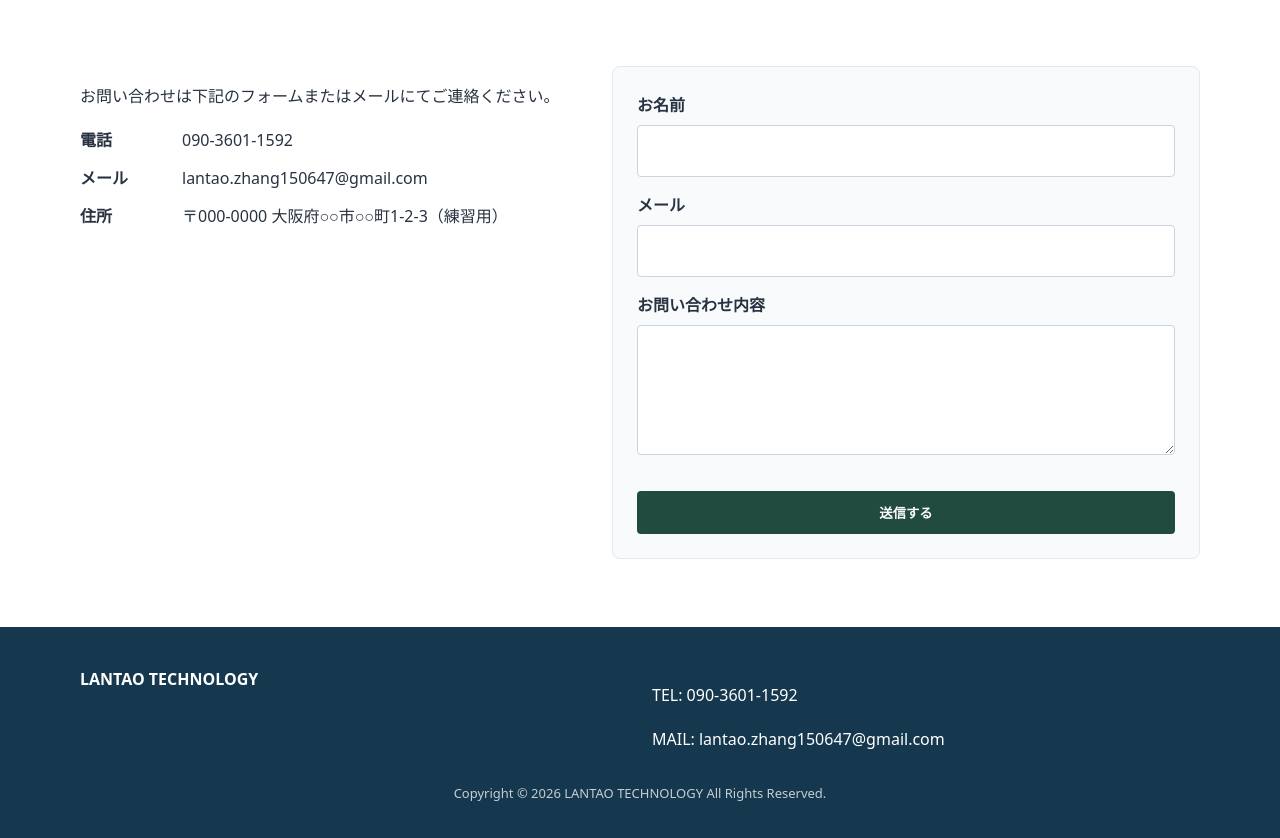
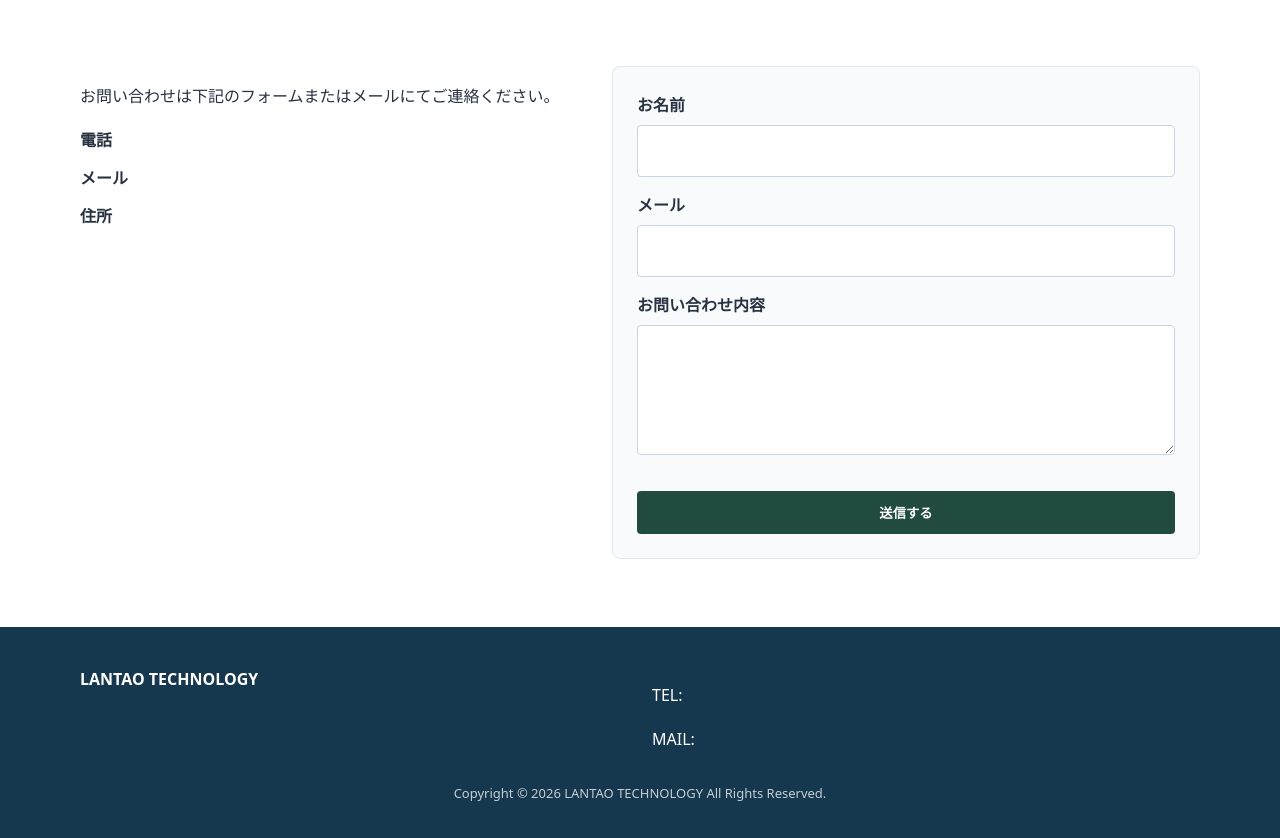
Before and after one commit to lantaozhang-dev/lantao-studio-website, a plain HTML site: page practice-site/contact.html in a window 1280 px wide. Shown: the part 280-1118 px from the top of the page. Drawn offline with Linux system fonts and the light colour scheme.

Commit message:
Update personal website from Visual Builder

```diff
--- a/practice-site/contact.html
+++ b/practice-site/contact.html
@@ -20,9 +20,9 @@
       <div>
         <p>お問い合わせは下記のフォームまたはメールにてご連絡ください。</p>
         <ul class="contact-list">
-          <li><strong>電話</strong><span>090-3601-1592</span></li>
-          <li><strong>メール</strong><span>lantao.zhang150647@gmail.com</span></li>
-          <li><strong>住所</strong><span>〒000-0000 大阪府○○市○○町1-2-3（練習用）</span></li>
+          <li><strong>電話</strong><span></span></li>
+          <li><strong>メール</strong><span></span></li>
+          <li><strong>住所</strong><span></span></li>
         </ul>
 
       </div>
@@ -41,8 +41,8 @@
         <p></p>
       </div>
       <div>
-        <p>TEL: 090-3601-1592</p>
-        <p>MAIL: lantao.zhang150647@gmail.com</p>
+        <p>TEL: </p>
+        <p>MAIL: </p>
       </div>
     </div>
     <p class="copyright">Copyright © 2026 LANTAO TECHNOLOGY All Rights Reserved.</p>
```
Also changed, not shown: practice-site/company.html (+2 -2 lines), practice-site/index.html (+5 -5 lines).
